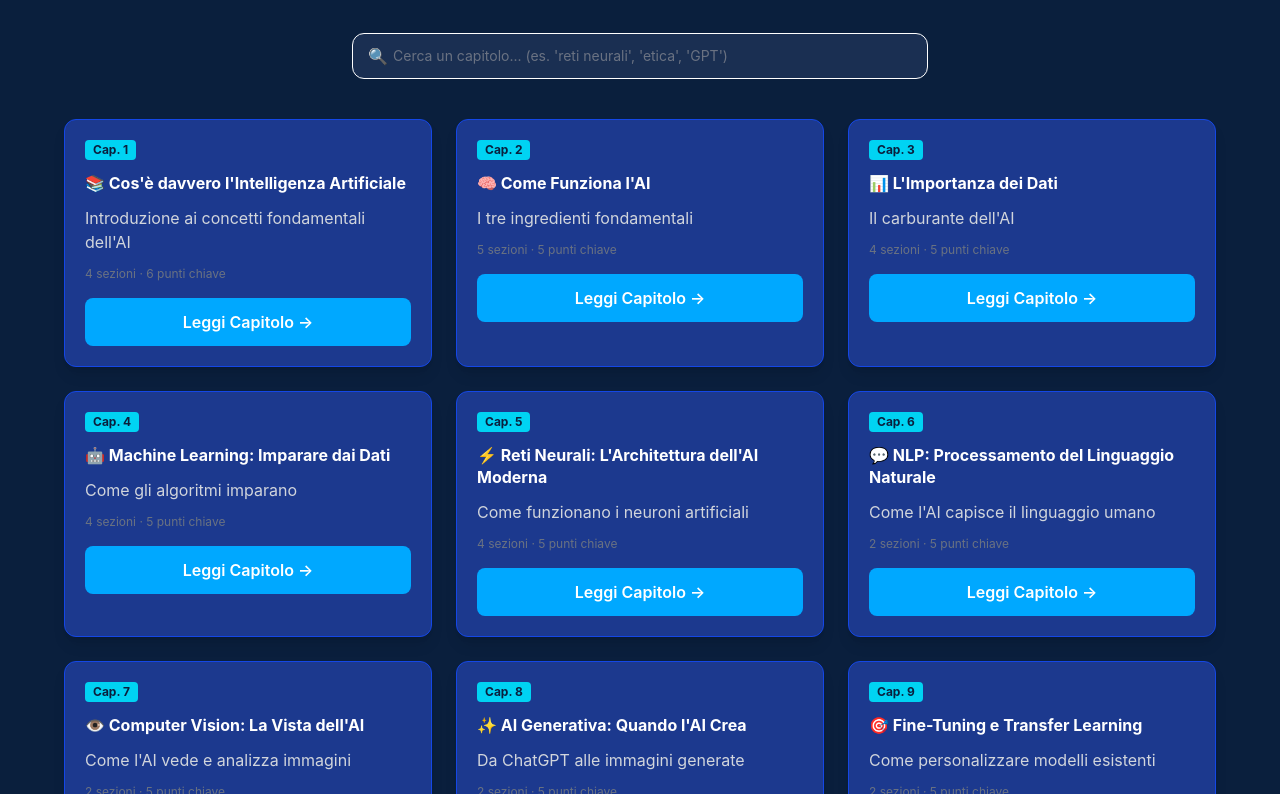
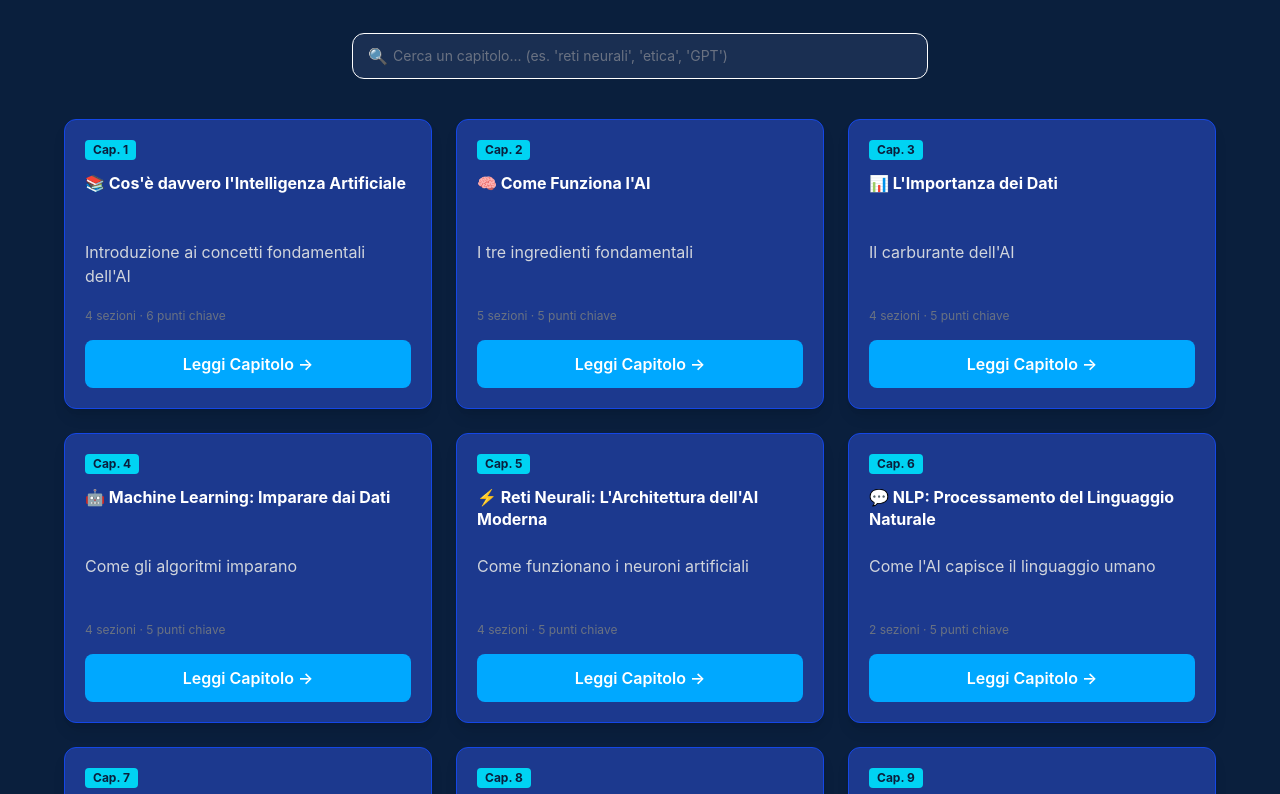
Before and after one commit to MT-Showcases/ai-fundamentals-showcase, a Next.js app: page / in a window 1280 px wide. Shown: the part 666-1460 px from the top of the page. Built offline with nearby package versions, Linux system fonts and the light colour scheme.

Commit message:
ui: align home chapter cards and pin CTA button to bottom

```diff
--- a/app/page.tsx
+++ b/app/page.tsx
@@ -80,20 +80,20 @@ export default function Home() {
 
           <div className="grid grid-cols-1 md:grid-cols-2 lg:grid-cols-3 gap-6">
             {chapters.map((chapter) => (
-              <Card key={chapter.id}>
+              <Card key={chapter.id} className="h-full flex flex-col">
                 <div className="flex items-center gap-2 mb-3">
                   <span className="bg-cyan-400 text-navy-900 px-2 py-0.5 rounded text-xs font-bold">
                     Cap. {chapter.id}
                   </span>
                 </div>
-                <h3 className="text-base font-bold text-white mb-3 leading-snug">
+                <h3 className="text-base font-bold text-white mb-3 leading-snug min-h-[3.5rem]">
                   {chapterEmojis[chapter.id] ?? ''} {chapter.title}
                 </h3>
-                <p className="text-gray-300 text-base mb-3 line-clamp-2">{chapter.description}</p>
+                <p className="text-gray-300 text-base mb-3 line-clamp-2 min-h-[3.5rem]">{chapter.description}</p>
                 <div className="text-xs text-gray-500 mb-4">
                   {chapter.sections.length} sezioni · {chapter.keyTakeaways.length} punti chiave
                 </div>
-                <Button href={`/chapters/${chapter.slug}`} className="w-full text-center py-3">
+                <Button href={`/chapters/${chapter.slug}`} className="w-full text-center py-3 mt-auto">
                   Leggi Capitolo →
                 </Button>
               </Card>
```
